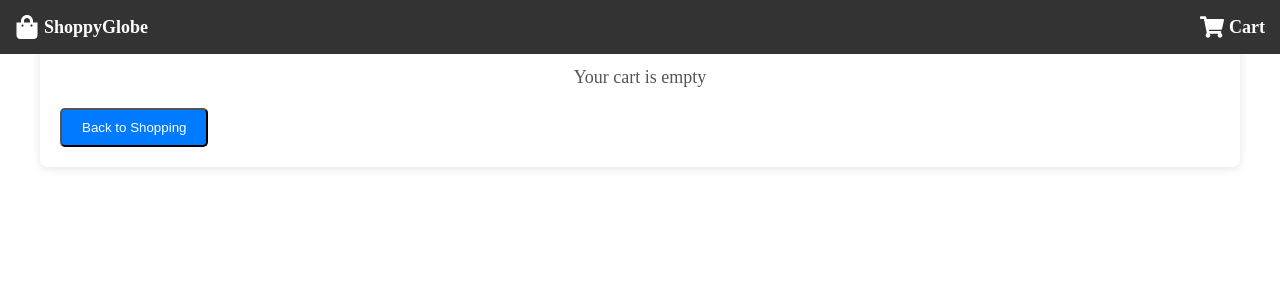
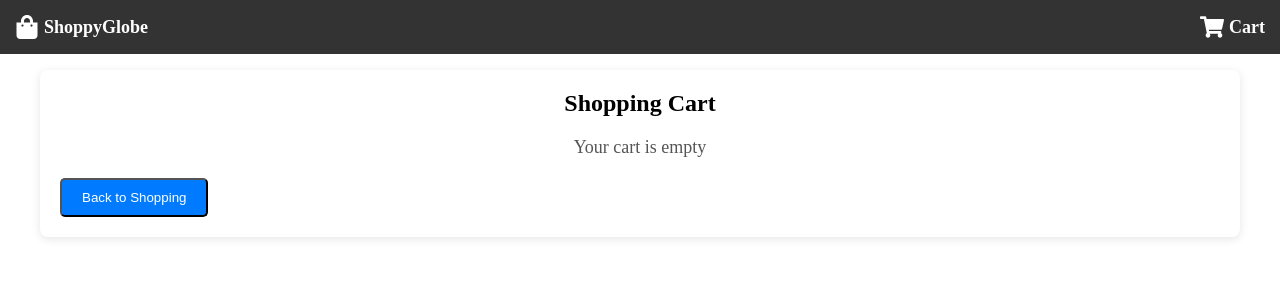
Before and after one commit to hemanthkumar387/ShoppyGlobe, a React (Vite) app: page /cart in a window 1280 px wide. Shown: the top 300 px of the page. Built offline with nearby package versions, Linux system fonts and the light colour scheme.

Commit message:
Update Cart.css

```diff
--- a/src/components/Cart/Cart.css
+++ b/src/components/Cart/Cart.css
@@ -1,7 +1,7 @@
 /* Container for the shopping cart */
 .cart-container {
   max-width: 1200px;
-  margin: auto;
+  margin: 70px auto;
   padding: 20px;
   background: #fff;
   border-radius: 8px;
```
